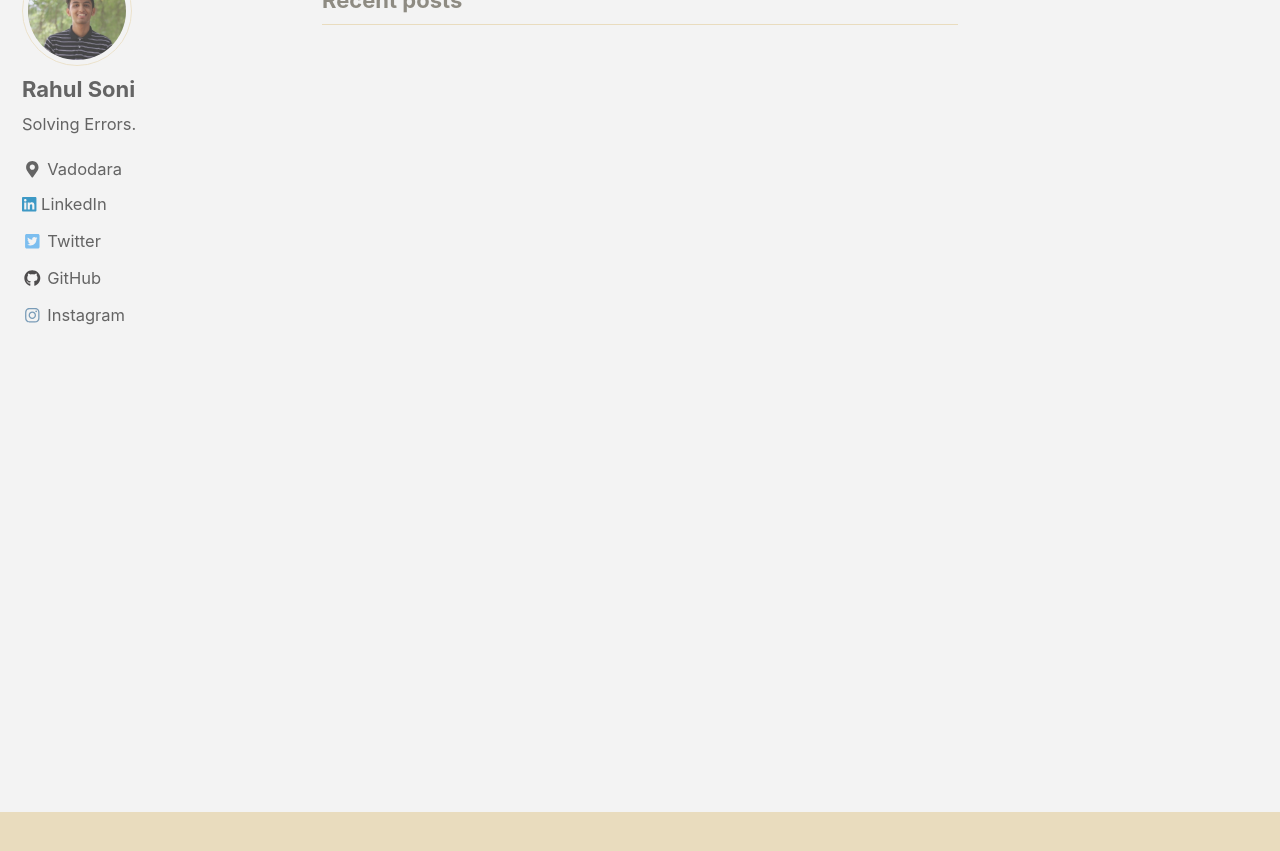
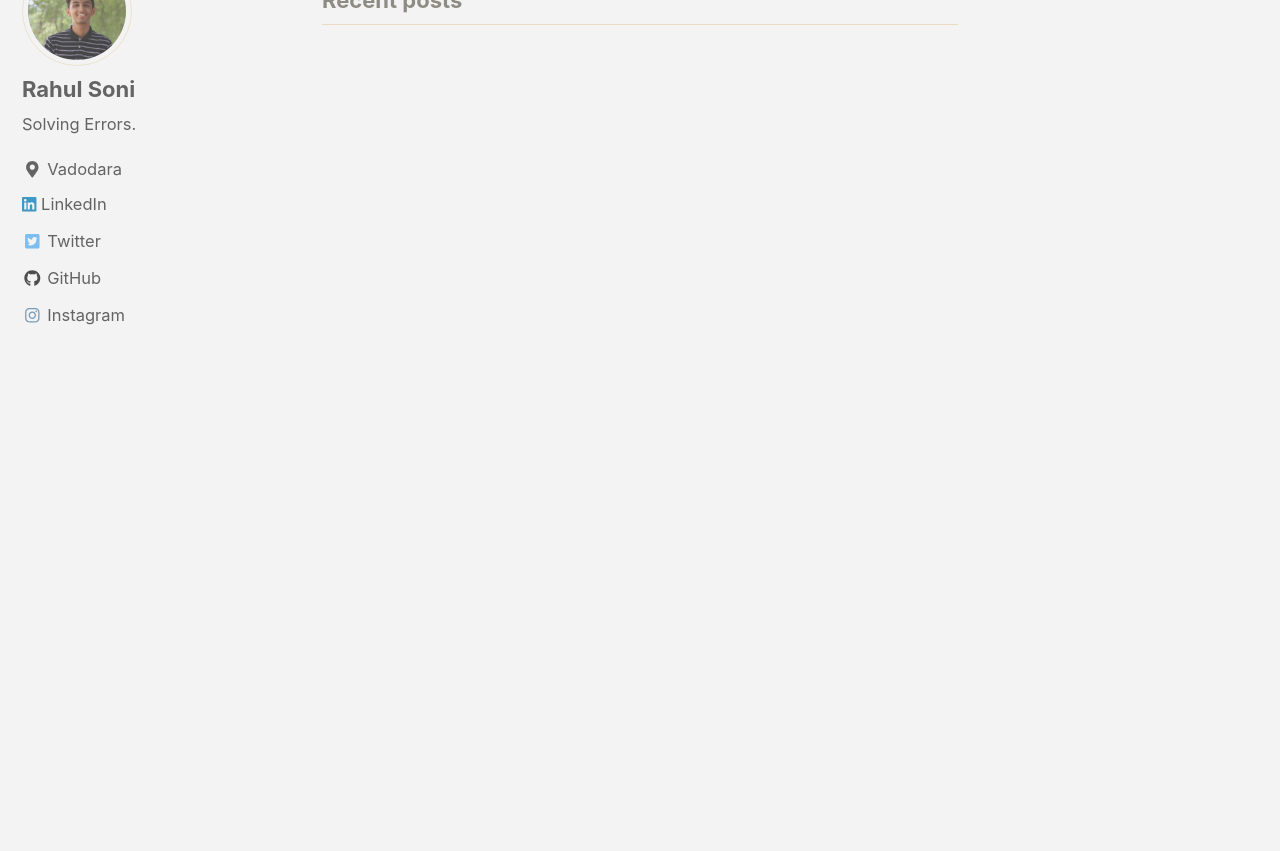
Before and after one commit to InosRahul/inosrahul.github.io, a Jekyll site: the page built from index.html, in a window 1280 px wide and 900 px high, scrolled down 1052 px. Shown: the top 851 px of the window. Built offline with Jekyll 4.4.1, drawn with Linux system fonts in a browser that asks for light colours; cached includes are drawn as plain includes; nearby versions of some CDN libraries; the list of posts is cut into pages by our own code; after the commit the page ends 1798 px from its top, so only the background shows below that.

Commit message:
footer removed

```diff
--- a/_layouts/default.html
+++ b/_layouts/default.html
@@ -29,11 +29,6 @@
       </div>
     {% endif %}
 
-    <div class="page__footer">
-      <footer>
-
-      </footer>
-    </div>
 
     {% include scripts.html %}
 
```
